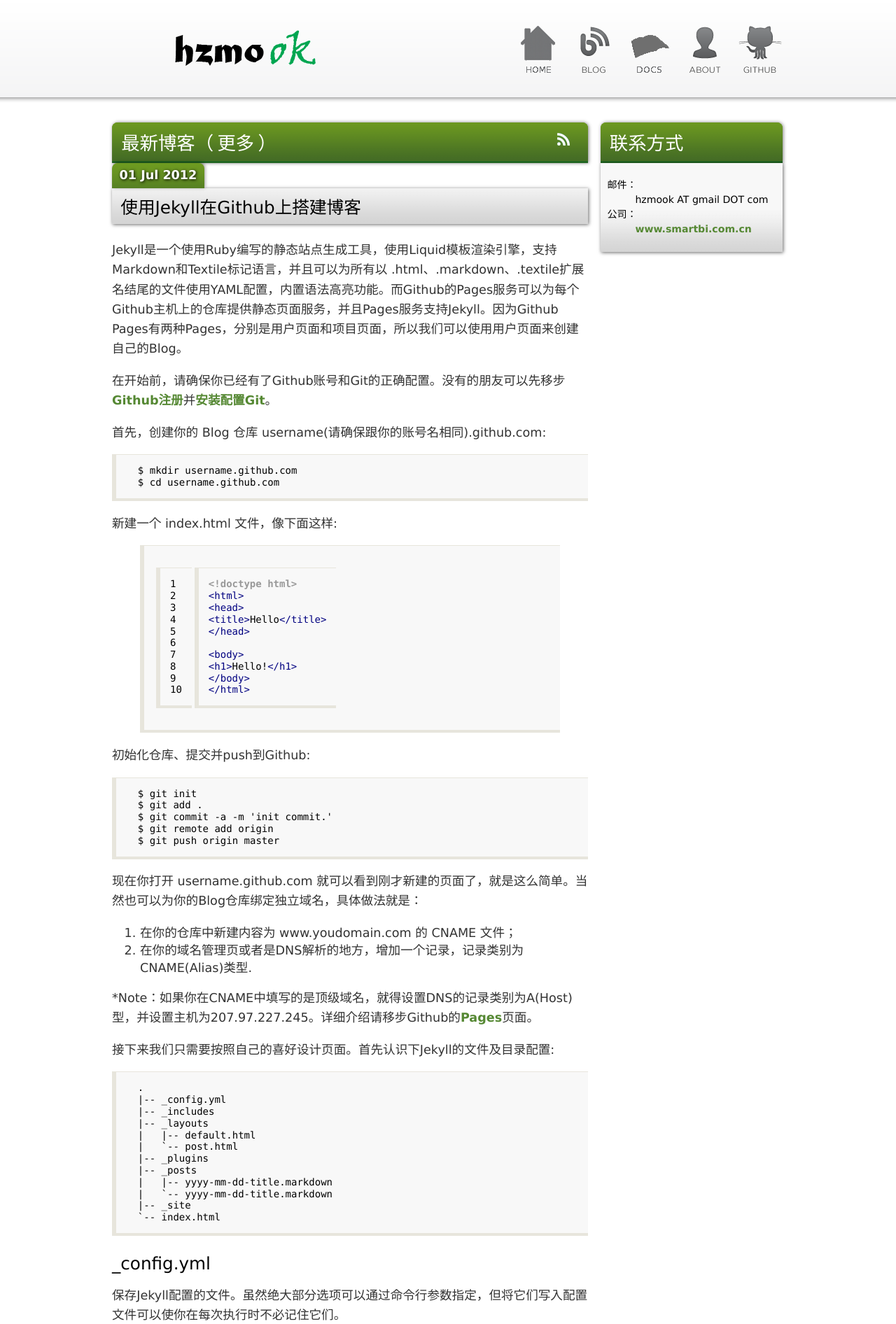
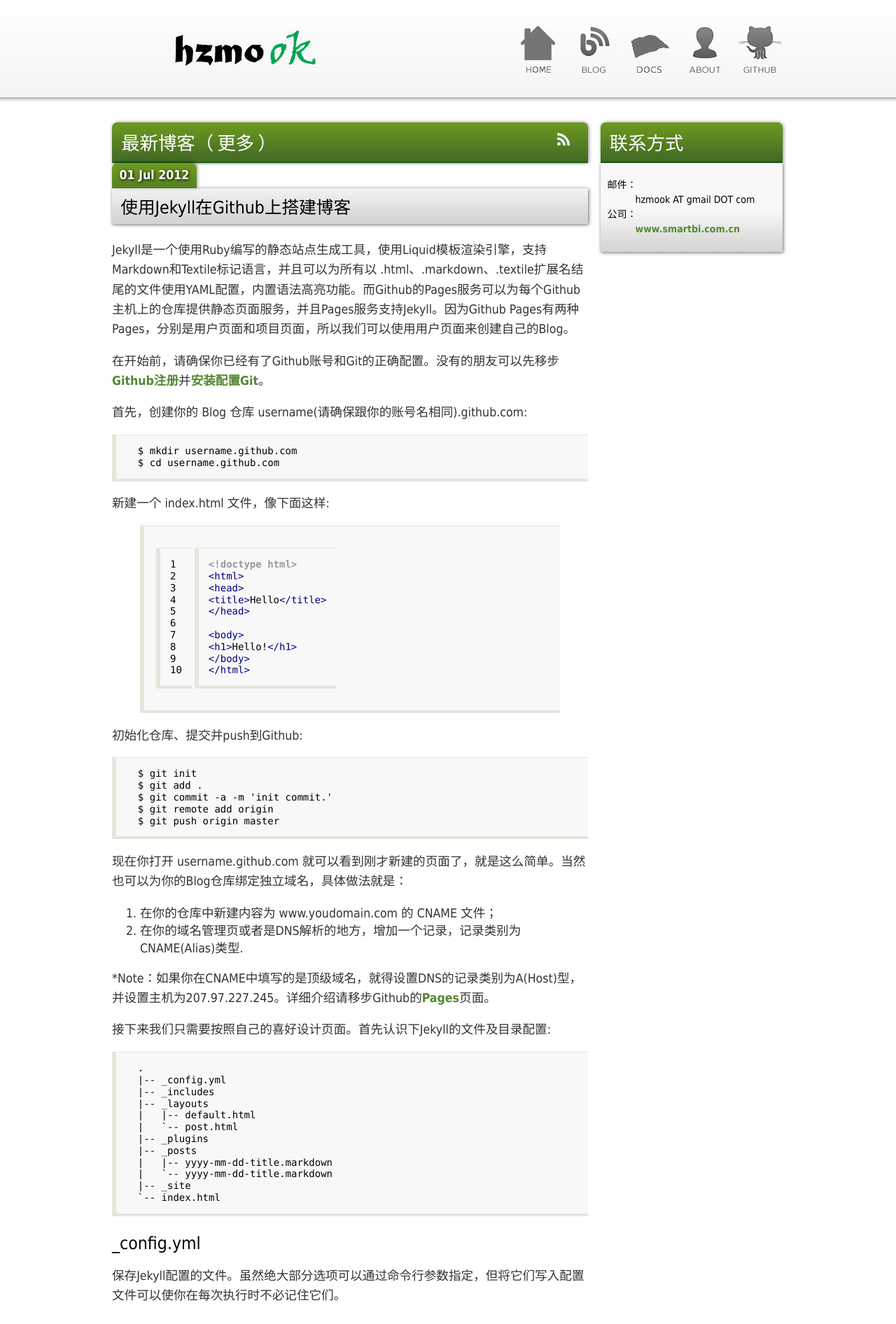
Before and after one commit to hzmook/hzmook.github.com, a Jekyll site: the page built from index.html, in a window 1280 px wide. Shown: the top 1892 px of the page at 70% size. Built offline with Jekyll 4.4.1, drawn with Linux system fonts in a browser that asks for light colours; Markdown is read by kramdown in place of the engine named in the settings; comment, search, counter and statistics services are not loaded.

Commit message:
update font-family

```diff
--- a/stylesheets/master.css
+++ b/stylesheets/master.css
@@ -1,5 +1,5 @@
 body {
-  font-family: Rockwell, Verdana, sans-serif;
+  font-family: "微软雅黑",Tahoma,"宋体",Rockwell,Verdana,sans-serif;
   letter-spacing: 0em;
   background: #fff url(/images/header_bg.gif) repeat-x top;
   color: #353B40;
```
